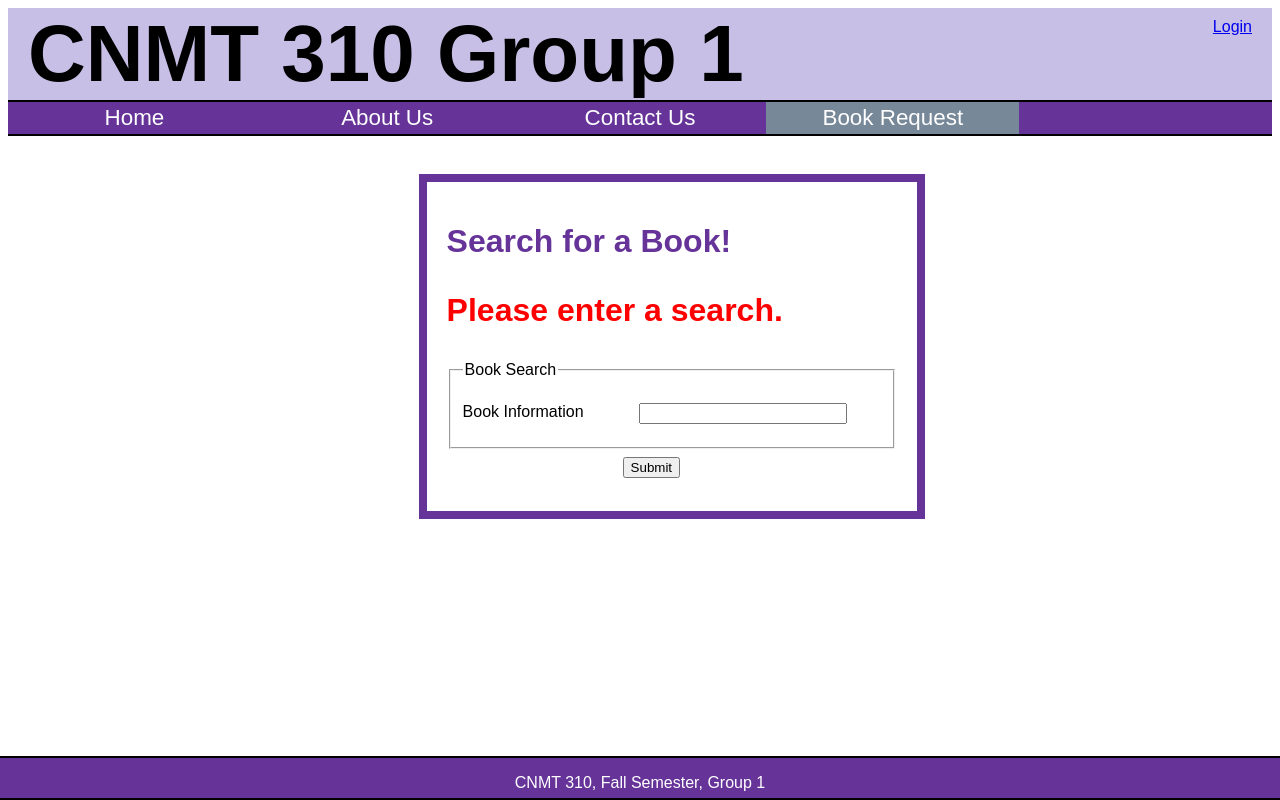
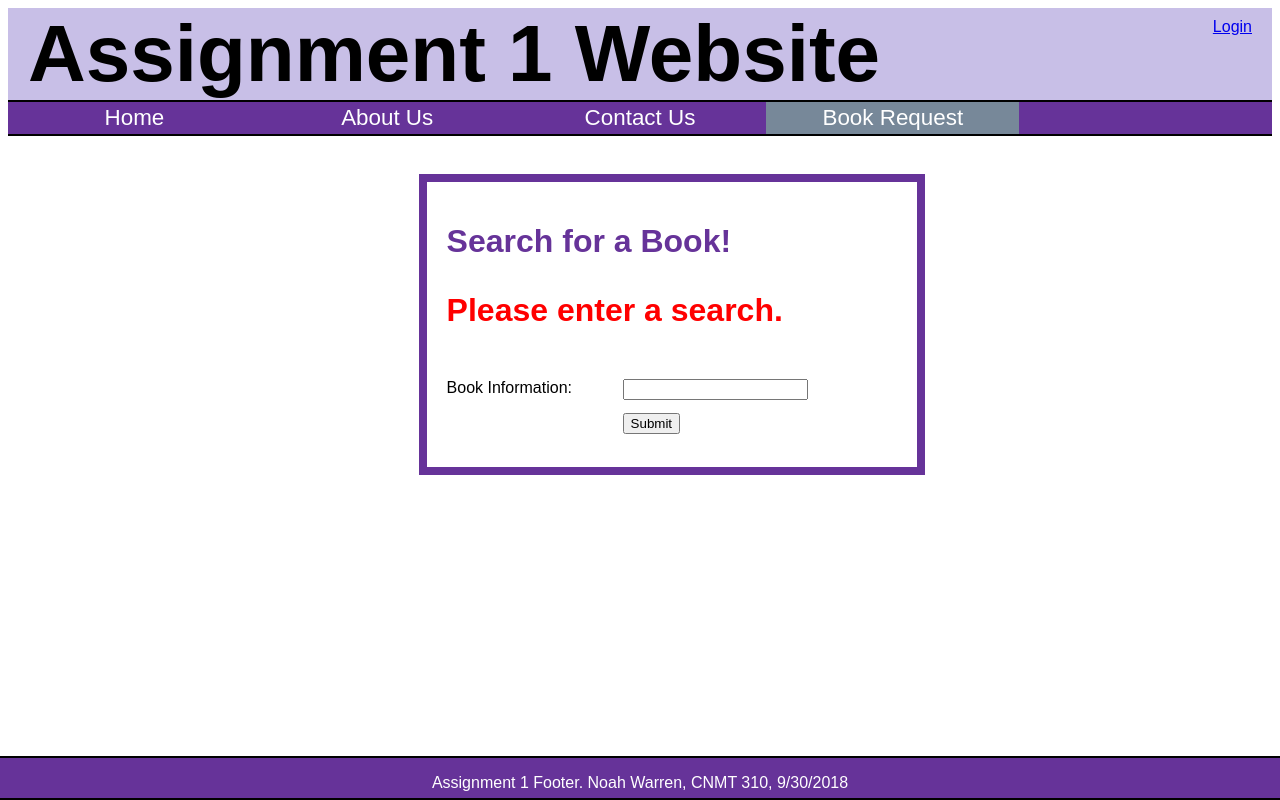
Before and after one commit to nwarr923/Production-Programming-Website, a PHP site: page /results.php in a window 1280 px wide. Run offline with PHP 8.4, Linux system fonts and the light colour scheme; data that the repository does not hold is empty.

Commit message:
Book Info update

```diff
--- a/bookInfo.php
+++ b/bookInfo.php
@@ -5,6 +5,7 @@
 $page = new Template("bookInfo.php");
 $page->setHeadSection("<link rel='stylesheet' type='text/css' href='headerStyles.css'/>");
 $page->setHeadSection("<link rel='stylesheet' type='text/css' href='formStyles.css'/>");
+$page->setHeadSection("<script src='verify.js'></script>");
 $page->setTopSection();
 $page->setBottomSection();
 
@@ -12,7 +13,7 @@
 print "<div class='size-wrapper'>\n";
 print "<header>\n";
 print "<a id='login' href='#'>Login</a>\n";
-print "<a id='siteTitle' href='home.php'>CNMT 310  Group  1</a>\n";
+print "<a id='siteTitle' href='home.php'>Assignment 1 Website</a>\n";
 print "<nav>\n";
 print "<ul class='navbar'>\n";
 print "<li><a href='home.php'>Home</a></li>\n";
@@ -32,24 +33,24 @@
 	print $error_message;
 	print "</p>";
 } // end if
-print "<form action='results.php' method='post'>\n";
+print "<form action='results.php' method='post' name='bookSearch' onsubmit='return (validateInfo());>\n";
 print "<fieldset>\n";
 print "<legend>Book Search</legend>\n";
 print "<div id='data'><br>\n";
-print "<label>Book Information</label>\n";
+print "<label>Book Information:</label>\n";
 print "<input type='text' name='bookInfo'/><br>\n";
-print "</div>\n";
 print "</fieldset>\n";
 print "<div id='buttons'>\n";
 print "<label>&nbsp;</label>\n";
 print "<input type='submit' value='Submit'/><br />\n";
+print "</div>\n";
 print "</div>\n";
 print "</form>\n";
 print "</div>\n";
 print "</div>\n";
 
 print "<footer>\n";
-print "<p>CNMT 310, Fall Semester, Group 1</p>\n";
+print "<p>Assignment 1 Footer. Noah Warren, CNMT 310, 9/30/2018</p>\n";
 print "</footer>\n";
 print "</div>\n";
 print $page->getBottomSection();
```
